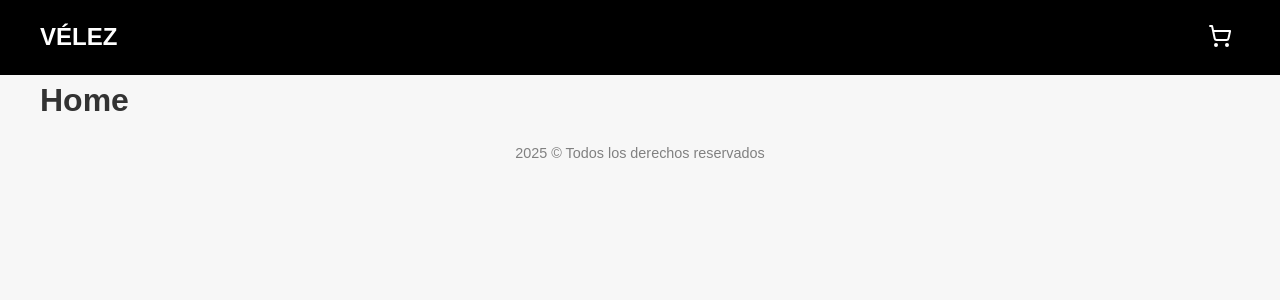
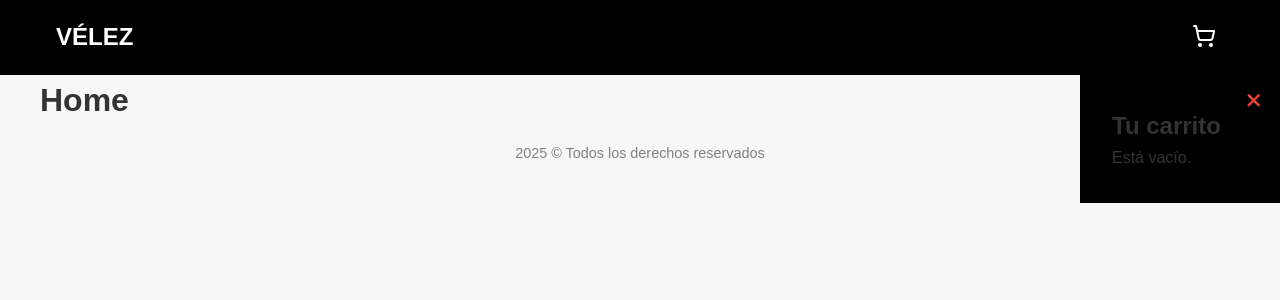
Before and after one commit to josemjaramillo/velez-prueba-tecnica, a React (Vite) app: page / in a window 1280 px wide. Both pictures are taken after a click on the button 1220 px from the left and 37 px from the top of the page. Shown: the top 300 px of the page. Built offline with nearby package versions, Linux system fonts and the light colour scheme.

Commit message:
Create cart sidebar

```diff
--- a/src/components/AddCartButton.tsx
+++ b/src/components/AddCartButton.tsx
@@ -9,7 +9,7 @@ interface AddCartButtonProps {
 
 function AddCartButton({ productId, itemId, isAvailable }: AddCartButtonProps) {
   const [isAdding, setIsAdding] = useState(false);
-  const {addToCart} = useCart();
+  const {addToCart, openCart} = useCart();
 
   function handleAddToCart() {
     if (!isAvailable) return;
@@ -19,6 +19,7 @@ function AddCartButton({ productId, itemId, isAvailable }: AddCartButtonProps) {
     setTimeout(() => {
       console.log(`Agregado al carrito: ${itemId}`);
       addToCart(productId, itemId);
+      openCart();
       setIsAdding(false);
     }, 1000);
   }
--- /dev/null
+++ b/src/components/Cart.tsx
@@ -0,0 +1,53 @@
+import { useEffect, useRef } from "react";
+import { useCart } from "../context/useCart";
+
+function Cart() {
+  const { cart, removeFromCart, clearCart, isCartOpen, closeCart , } = useCart();
+  const cartRef = useRef<HTMLDivElement>(null);
+
+  useEffect(() => {
+    function handleClickOutside(event: MouseEvent) {
+      if (
+        cartRef.current &&
+        !cartRef.current.contains(event.target as Node)
+      ) {
+        closeCart();
+      }
+    }
+
+    if (isCartOpen) {
+      document.addEventListener("mousedown", handleClickOutside);
+    }
+
+    return () => {
+      document.removeEventListener("mousedown", handleClickOutside);
+    };
+  }, [isCartOpen, closeCart]);
+
+  return (
+    <aside ref={cartRef} className={`cart ${isCartOpen ? "cart--open" : "cart--closed"}`}>
+      <button className="closeButton" onClick={closeCart}>❌</button>
+      <h2>Tu carrito</h2>
+      {cart.length === 0 ? (
+        <p>Está vacío.</p>
+      ) : (
+        <>
+          <ul>
+            {cart.map((item) => (
+              <li key={item.itemId}>
+                {item.itemId} x {item.quantity}
+                <button onClick={() => removeFromCart(item.itemId)}>
+                  Eliminar
+                </button>
+              </li>
+            ))}
+          </ul>
+          <button onClick={clearCart}>Vaciar carrito</button>
+        </>
+      )}
+      {/* <p>Total: ${total.toFixed(2)}</p> */}
+    </aside>
+  );
+}
+
+export default Cart;
--- a/src/components/Header.tsx
+++ b/src/components/Header.tsx
@@ -4,9 +4,12 @@ import { useCart } from "../context/useCart";
 
 function Header() {
   const [burst, setBurst] = useState(false);
-    const {cartCount} = useCart();
+  const { cartCount, openCart, closeCart, isCartOpen } = useCart();
 
   const handleClick = () => {
+    // if (isCartOpen) closeCart();
+    // else openCart();
+    openCart();
     setBurst(true);
     setTimeout(() => setBurst(false), 400); // duración = duración de la animación
   };
@@ -20,10 +23,9 @@ function Header() {
           {cartCount ? <span className="cart-count">{cartCount}</span> : null}
           {burst && <span className="burst" />}
         </button>
-
       </div>
     </nav>
-    )
+  );
 }
 
 export default Header;
--- a/src/components/Layout.tsx
+++ b/src/components/Layout.tsx
@@ -1,3 +1,4 @@
+import Cart from "./Cart";
 import Footer from "./Footer";
 import Header from "./Header";
 
@@ -5,6 +6,7 @@ function Layout({children}: {children:React.ReactNode}) {
     return (
         <>
             <Header />
+            <Cart />
             <main className="container">{children}</main>
             <Footer />
         </>
--- a/src/context/CartProvider.tsx
+++ b/src/context/CartProvider.tsx
@@ -6,6 +6,7 @@ const STORAGE_KEY = "cart-items";
 
 export function CartProvider({ children }: { children: React.ReactNode }) {
   const [cart, setCart] = useState<CartItem[]>([]);
+  const [isCartOpen, setIsCartOpen] = useState(false);
 
   useEffect(() => {
     try {
@@ -19,7 +20,6 @@ export function CartProvider({ children }: { children: React.ReactNode }) {
     }
   }, []);
 
-
   function saveCart(updated: CartItem[]) {
     setCart(updated);
     localStorage.setItem(STORAGE_KEY, JSON.stringify(updated));
@@ -31,9 +31,7 @@ export function CartProvider({ children }: { children: React.ReactNode }) {
 
     if (existing) {
       updated = cart.map((item) =>
-        item.itemId === itemId
-          ? { ...item, quantity: item.quantity + 1 }
-          : item
+        item.itemId === itemId ? { ...item, quantity: item.quantity + 1 } : item
       );
     } else {
       updated = [...cart, { productId, itemId, quantity: 1 }];
@@ -57,10 +55,26 @@ export function CartProvider({ children }: { children: React.ReactNode }) {
     0
   );
 
+  function openCart() {
+    setIsCartOpen(true);
+  }
+
+  function closeCart() {
+    setIsCartOpen(false);
+  }
 
   return (
     <CartContext.Provider
-      value={{ cart, cartCount, addToCart, removeFromCart, clearCart }}
+      value={{
+        cart,
+        cartCount,
+        addToCart,
+        removeFromCart,
+        clearCart,
+        isCartOpen,
+        openCart,
+        closeCart,
+      }}
     >
       {children}
     </CartContext.Provider>
--- a/src/context/cartContext.tsx
+++ b/src/context/cartContext.tsx
@@ -7,6 +7,10 @@ interface CartContextType {
   addToCart: (productId: string, itemId: string) => void;
   removeFromCart: (itemId: string) => void;
   clearCart: () => void;
+
+  openCart: () => void;
+  closeCart: () => void;
+  isCartOpen: boolean;
 }
 
 export const CartContext = createContext<CartContextType | undefined>(
--- a/src/styles/styles.css
+++ b/src/styles/styles.css
@@ -35,7 +35,7 @@ footer {
 }
 
 .nav-content {
-    padding: 16px 0px;
+    padding: 16px 16px;
     display: flex;
     justify-content: space-between;
     align-items: center;
@@ -151,11 +151,11 @@ footer {
 }
 
 .add-cart-btn:disabled {
-  opacity: 0.6;
-  cursor: not-allowed;
-  background-color: white;
-  border: solid 1px black;
-  color: black
+    opacity: 0.6;
+    cursor: not-allowed;
+    background-color: white;
+    border: solid 1px black;
+    color: black
 }
 
 /* Precios */
@@ -164,3 +164,41 @@ footer {
     opacity: 0.6;
     text-decoration: line-through 1px;
 }
+
+/* Carrito */
+.cart {
+    background: #000;
+    display: none;
+    padding: 32px;
+    position: fixed;
+    right: 0px;
+    /* top: 20px; */
+    width: 200px;
+}
+
+.cart--open {
+    display: block;
+}
+
+.cart--closed {
+    display: none;
+}
+
+.closeButton {
+    position: absolute;
+    top: 1rem;
+  right: 1rem;
+    font-size: 0.7rem;
+    color: #555;
+    background: none;
+    border: none;
+    padding: 0.2rem;
+    border-radius: 9999px;
+    cursor: pointer;
+    transition: background 0.2s ease, color 0.2s ease;
+}
+
+.closeButton:hover {
+    background-color: #eee;
+    color: #111;
+}
```
Lines whose indentation alone changed are shown as unchanged.
